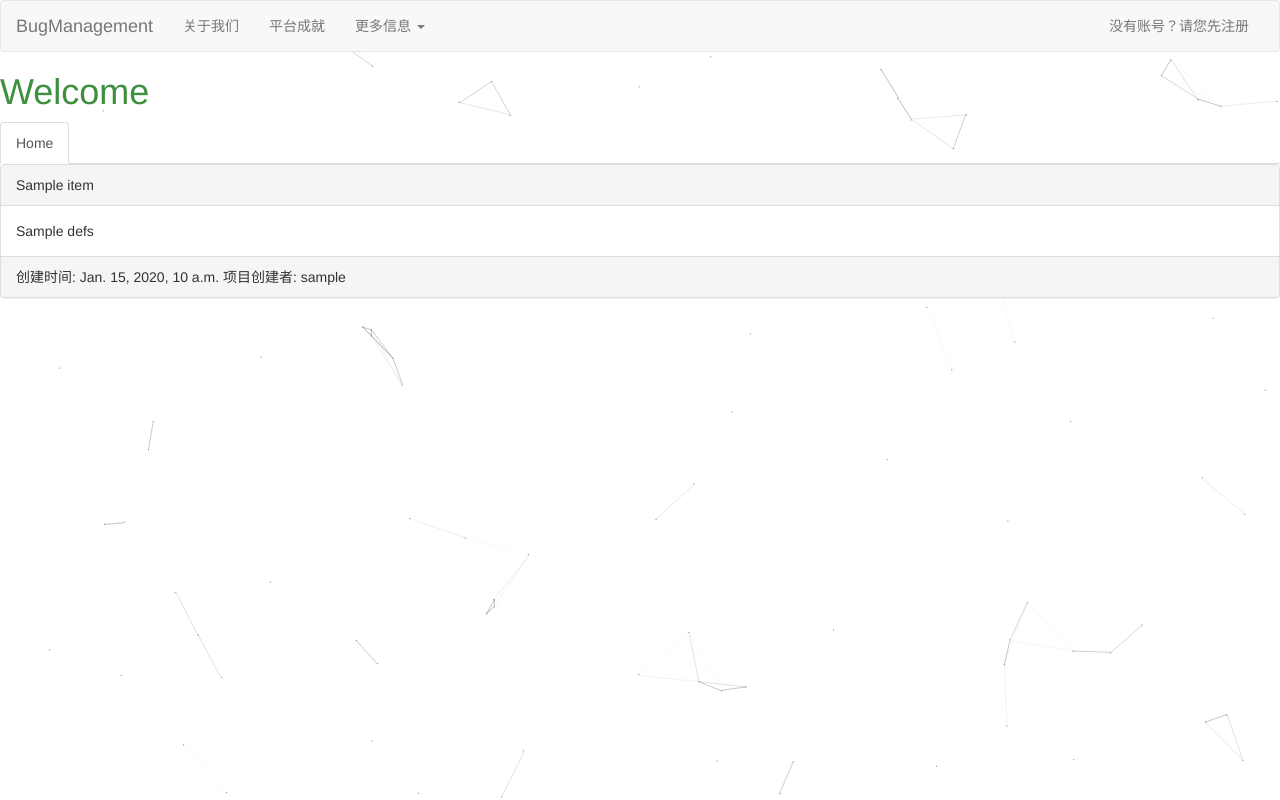
After one commit to xiaobai-alt/BugManagement, a Django app: template user/templates/user/blog.html in a window 1280 px wide. The commit adds this page. Run offline with Django 4.2, Linux system fonts and the light colour scheme; the template is opened without the code that fills it: most values are stand-ins (such as "Sample title", 1, 10 or a date in 2020); parts of the project's set-up code (start-up, migrations or seed data) failed here and were passed over; some libraries are stand-ins or nearby versions.

Commit message:
Merge remote-tracking branch 'origin/master'

```diff
--- a/templates/layout/basic.html
+++ b/templates/layout/basic.html
@@ -20,7 +20,7 @@
                 <span class="icon-bar"></span>
                 <span class="icon-bar"></span>
             </button>
-            <a class="navbar-brand" href="{% url 'user:logout' %}">BugManagement</a>
+            <a class="navbar-brand" href="#">BugManagement</a>
         </div>
 
         <!-- Collect the nav links, forms, and other content for toggling -->
--- /dev/null
+++ b/user/templates/user/blog.html
@@ -0,0 +1,37 @@
+{% extends 'layout/basic.html' %}
+{% load static %}
+{% block title %}用户主页{% endblock %}
+
+{% block content %}
+    <h1 style="color: #3e8f3e">Welcome</h1>
+    <div>
+
+        <!-- Nav tabs -->
+        <ul class="nav nav-tabs" role="tablist">
+            <li role="presentation" class="active"><a href="#home" aria-controls="home" role="tab"
+                                                      data-toggle="tab">Home</a>
+            </li>
+        </ul>
+
+        <!-- Tab panes -->
+        <div class="tab-content">
+            <div role="tabpanel" class="tab-pane active" id="home">
+                {% for item in project_info %}
+                    <div class="panel panel-default">
+                        <div class="panel-heading">{{ item.name }}</div>
+                        <div class="panel-body">
+                            {{ item.defs }}
+                        </div>
+                        <div class="panel-footer">创建时间: {{ item.create_datetime }} 项目创建者: {% for user in creator_info %}
+                            {{ user.user_name }}
+                        {% endfor %}</div>
+                    </div>
+                {% endfor %}
+            </div>
+        </div>
+
+    </div>
+{% endblock %}
+{% block js %}
+    <script src="{% static 'js/backdrop.js' %}"></script>
+{% endblock %}
--- a/user/templates/user/manage/settings.html
+++ b/user/templates/user/manage/settings.html
@@ -10,7 +10,7 @@
                 <div class="list-group">
                     <div>
                         <a href="{% url 'user:persion_settings' %}" class="list-group-item">我的资料</a>
-                        <a href="#" class="list-group-item">修改密码</a>
+                        <a href="{% url 'user:change_pwd' %}" class="list-group-item">修改密码</a>
                         <a href="{% url 'user:project_delete'  %}" class="list-group-item">删除项目</a>
                     </div>
                 </div>
--- a/user/urls.py
+++ b/user/urls.py
@@ -25,6 +25,7 @@ urlpatterns = [
     path('logout/', account.logout, name='logout'),
     path('register/', account.register, name='register'),
     path('index/', home.index, name='index'),
+    re_path(r'^blog/(?P<project_id>\d+)/', home.blog, name='blog'),
 
     path('send/sms', account.send_sms, name='send_sms'),
     path('img_code/', account.img_code, name='img_code'),
--- a/user/views/manage.py
+++ b/user/views/manage.py
@@ -124,7 +124,7 @@ def change_pwd(request):
     user_new_pwd_1 = enpasswd.MD5(data['usernewpwd1'])
     if user_new_pwd == user_new_pwd_1:
         models.UserInfo.objects.filter(Q(user_name=user_name) | Q(email=user_email) | Q(phone=user_phone)).update(password=user_new_pwd)
-        return JsonResponse({'status': True, 'data': '/settings/'})
+        return JsonResponse({'status': True, 'info': '密码修改成功，点击确认返回登陆界面，请您重新登录'})
     else:
         return JsonResponse({'status': False, 'error': '密码确认有误'})
 
```
Also changed, not shown: user/forms/account.py (+8 -0 lines), user/templates/user/index.html (+10 -1 lines), user/templates/user/manage/change_pwd.html (+6 -4 lines), user/views/home.py (+20 -2 lines).
